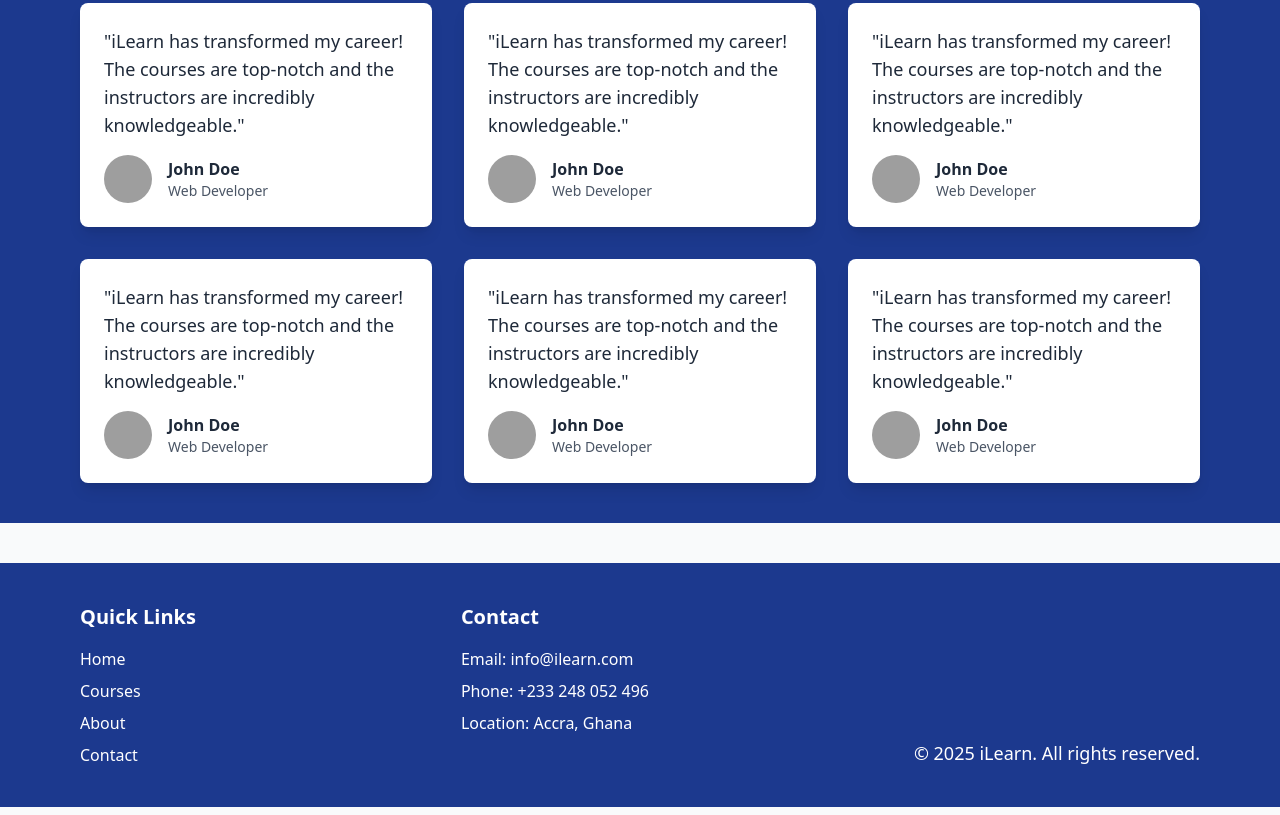
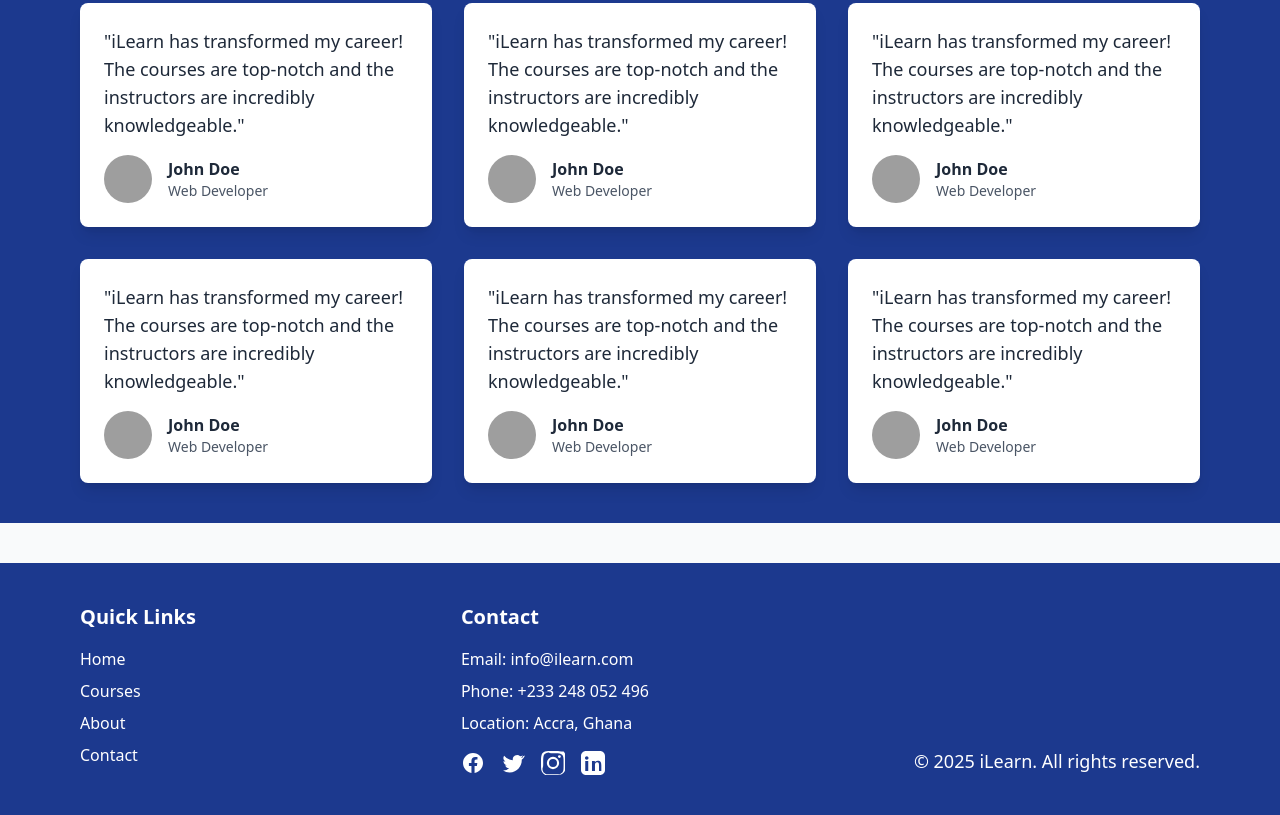
Before and after one commit to KakuElvis/ilearn, a website: page src/index.html in a window 1280 px wide. Shown: the part 2222-3037 px from the top of the page. Drawn offline with Linux system fonts and the light colour scheme; grey boxes are pictures that could not be loaded.

Commit message:
added social media icons to footer

```diff
--- a/src/index.html
+++ b/src/index.html
@@ -238,12 +238,35 @@
                 <li>Phone: <a href="tel:+233248052496" class="hover:text-blue-300 transition">+233 248 052 496</a></li>
                 <li>Location: Accra, Ghana</li>
             </ul>
+            <!-- Social Media Icons -->
+            <div class="flex space-x-4 mt-4">
+                <a href="#" aria-label="Facebook" class="hover:text-blue-300 transition">
+                    <svg class="w-6 h-6 fill-current" viewBox="0 0 24 24">
+                        <path d="M22 12c0-5.522-4.477-10-10-10S2 6.478 2 12c0 4.991 3.657 9.128 8.438 9.877v-6.987h-2.54v-2.89h2.54V9.797c0-2.506 1.492-3.89 3.777-3.89 1.094 0 2.238.195 2.238.195v2.46h-1.26c-1.243 0-1.632.771-1.632 1.562v1.875h2.773l-.443 2.89h-2.33V21.877C18.343 21.128 22 16.991 22 12"/>
+                    </svg>
+                </a>
+                <a href="#" aria-label="Twitter" class="hover:text-blue-300 transition">
+                    <svg class="w-6 h-6 fill-current" viewBox="0 0 24 24">
+                        <path d="M22.46 6c-.77.35-1.6.59-2.47.7a4.3 4.3 0 0 0 1.88-2.37 8.59 8.59 0 0 1-2.72 1.04 4.28 4.28 0 0 0-7.29 3.9A12.13 12.13 0 0 1 3.11 4.86a4.28 4.28 0 0 0 1.32 5.71c-.7-.02-1.36-.21-1.94-.53v.05a4.28 4.28 0 0 0 3.43 4.19c-.33.09-.68.14-1.04.14-.25 0-.5-.02-.74-.07a4.28 4.28 0 0 0 4 2.97A8.6 8.6 0 0 1 2 19.54a12.13 12.13 0 0 0 6.56 1.92c7.88 0 12.2-6.53 12.2-12.2 0-.19-.01-.37-.02-.56A8.72 8.72 0 0 0 24 4.59a8.5 8.5 0 0 1-2.54.7z"/>
+                    </svg>
+                </a>
+                <a href="#" aria-label="Instagram" class="hover:text-blue-300 transition">
+                    <svg class="w-6 h-6 fill-current" viewBox="0 0 24 24">
+                        <path d="M12 2.2c3.2 0 3.584.012 4.85.07 1.17.056 1.97.24 2.43.41a4.92 4.92 0 0 1 1.78 1.04 4.92 4.92 0 0 1 1.04 1.78c.17.46.354 1.26.41 2.43.058 1.266.07 1.65.07 4.85s-.012 3.584-.07 4.85c-.056 1.17-.24 1.97-.41 2.43a4.92 4.92 0 0 1-1.04 1.78 4.92 4.92 0 0 1-1.78 1.04c-.46.17-1.26.354-2.43.41-1.266.058-1.65.07-4.85.07s-3.584-.012-4.85-.07c-1.17-.056-1.97-.24-2.43-.41a4.92 4.92 0 0 1-1.78-1.04 4.92 4.92 0 0 1-1.04-1.78c-.17-.46-.354-1.26-.41-2.43C2.212 15.584 2.2 15.2 2.2 12s.012-3.584.07-4.85c.056-1.17.24-1.97.41-2.43A4.92 4.92 0 0 1 3.72 2.94a4.92 4.92 0 0 1 1.78-1.04c.46-.17 1.26-.354 2.43-.41C8.416 2.212 8.8 2.2 12 2.2zm0-2.2C8.736 0 8.332.014 7.052.072 5.77.13 4.77.32 3.95.6a7.07 7.07 0 0 0-2.56 1.64A7.07 7.07 0 0 0 .6 3.95c-.28.82-.47 1.82-.53 3.1C.014 8.332 0 8.736 0 12c0 3.264.014 3.668.072 4.948.058 1.282.248 2.282.53 3.1a7.07 7.07 0 0 0 1.64 2.56 7.07 7.07 0 0 0 2.56 1.64c.82.28 1.82.47 3.1.53C8.332 23.986 8.736 24 12 24s3.668-.014 4.948-.072c1.282-.058 2.282-.248 3.1-.53a7.07 7.07 0 0 0 2.56-1.64 7.07 7.07 0 0 0 1.64-2.56c.28-.82.47-1.82.53-3.1.058-1.28.072-1.684.072-4.948s-.014-3.668-.072-4.948c-.058-1.282-.248-2.282-.53-3.1a7.07 7.07 0 0 0-1.64-2.56A7.07 7.07 0 0 0 20.05.6c-.82-.28-1.82-.47-3.1-.53C15.668.014 15.264 0 12 0zm0 5.838A6.162 6.162 0 1 0 18.162 12 6.162 6.162 0 0 0 12 5.838zm0 10.162A4 4 0 1 1 16 12a4 4 0 0 1-4 4zm6.406-11.845a1.44 1.44 0 1 0 1.44 1.44 1.44 1.44 0 0 0-1.44-1.44z"/>
+                    </svg>
+                </a>
+                <a href="#" aria-label="LinkedIn" class="hover:text-blue-300 transition">
+                    <svg class="w-6 h-6 fill-current" viewBox="0 0 24 24">
+                        <path d="M19 0h-14c-2.76 0-5 2.24-5 5v14c0 2.76 2.24 5 5 5h14c2.76 0 5-2.24 5-5v-14c0-2.76-2.24-5-5-5zm-11.75 20h-3v-10h3v10zm-1.5-11.27c-.97 0-1.75-.79-1.75-1.76 0-.97.78-1.76 1.75-1.76s1.75.79 1.75 1.76c0 .97-.78 1.76-1.75 1.76zm15.25 11.27h-3v-5.6c0-1.34-.03-3.07-1.87-3.07-1.87 0-2.16 1.46-2.16 2.97v5.7h-3v-10h2.88v1.36h.04c.4-.76 1.38-1.56 2.84-1.56 3.04 0 3.6 2 3.6 4.59v5.61z"/>
+                    </svg>
+                </a>
+            </div>
         </div>
         <!-- Copyright -->
         <div class="flex flex-col justify-end">
             <span class="text-lg">&copy; 2025 iLearn. All rights reserved.</span>
         </div>
-    </div>
+    </div></svg>
 </footer>
 
 </body>
```
Also changed, not shown: src/output.css.
